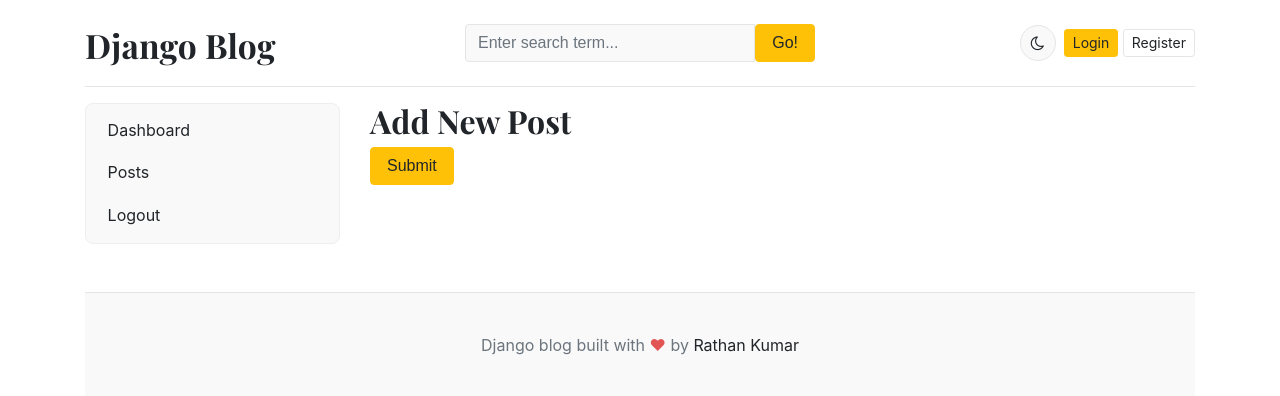
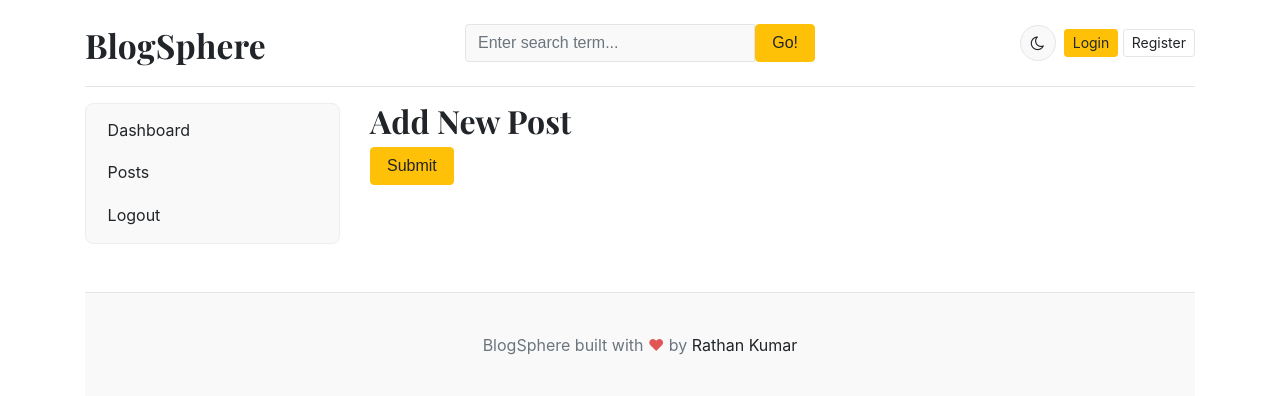
Before and after one commit to NOVAMJ/BlogSphere, a Django app: template templates/dashboard/add_post.html in a window 1280 px wide. Shown: the top 396 px of the page. Run offline with Django 4.2, Linux system fonts and the light colour scheme; the template is opened without the code that fills it, so the values that code supplies are empty; some libraries are stand-ins or nearby versions.

Commit message:
Update website name and branding across the application
Replace all instances of "Django Blog" with "BlogSphere" in templates and database entries.

Replit-Commit-Author: Agent
Replit-Commit-Session-Id: f8d3ad11-57f7-408a-a283-0d0373f5075e
Replit-Commit-Checkpoint-Type: full_checkpoint
Replit-Commit-Event-Id: 2d05bd1c-5525-4d22-a82a-a5285e54e742
Replit-Commit-Screenshot-Url: https://storage.googleapis.com/screenshot-production-us-central1/abbe6be6-bd11-40b4-a730-8bcac114a2da/f8d3ad11-57f7-408a-a283-0d0373f5075e/xkOduwh
Replit-Helium-Checkpoint-Created: true

```diff
--- a/templates/base.html
+++ b/templates/base.html
@@ -7,7 +7,7 @@
     <meta charset="UTF-8">
     <meta http-equiv="X-UA-Compatible" content="IE=edge">
     <meta name="viewport" content="width=device-width, initial-scale=1.0">
-    <title>Django Blogs</title>
+    <title>BlogSphere</title>
     <link href="https://getbootstrap.com/docs/4.0/dist/css/bootstrap.min.css" rel="stylesheet">
     <link href="https://fonts.googleapis.com/css?family=Playfair+Display:700,900" rel="stylesheet">
     <link href="{% static 'css/blog.css' %}" rel="stylesheet">
@@ -31,7 +31,7 @@
       <header class="blog-header py-3">
         <div class="row flex-nowrap justify-content-between align-items-center">
           <div class="col-4 pt-1">
-            <a class="blog-header-logo text-dark" href="/">Django Blog</a>
+            <a class="blog-header-logo text-dark" href="/">BlogSphere</a>
           </div>
           <div class="col-4">
             <form action="{% url 'search' %}" method="GET">
@@ -73,7 +73,7 @@
 
 <!-- Footer Part -->
 <footer class="blog-footer">
-    <p>Django blog built with <span style="color:#e25555;">&#10084;</span> by <a href="#">Rathan Kumar</a></p>
+    <p>BlogSphere built with <span style="color:#e25555;">&#10084;</span> by <a href="#">Rathan Kumar</a></p>
   </footer>
   </div>
 
```
Also changed, not shown: db.sqlite3.
